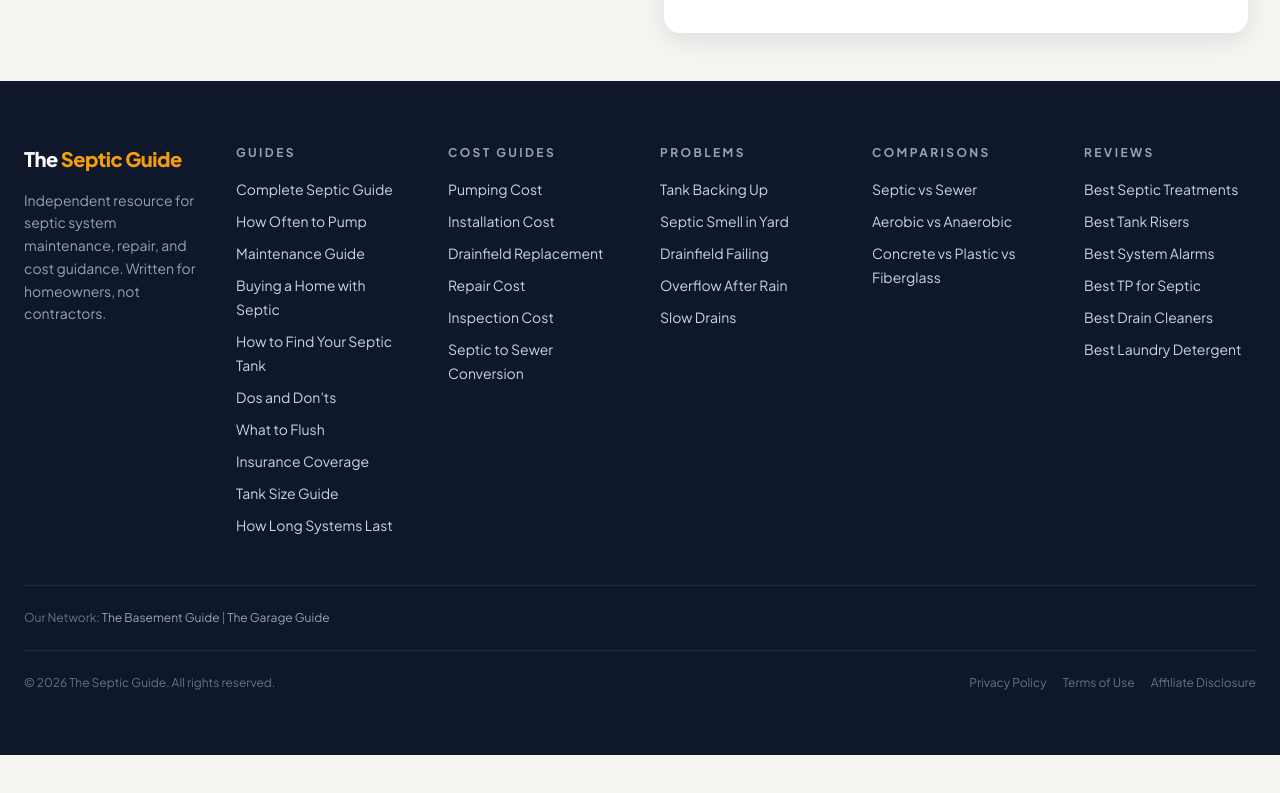
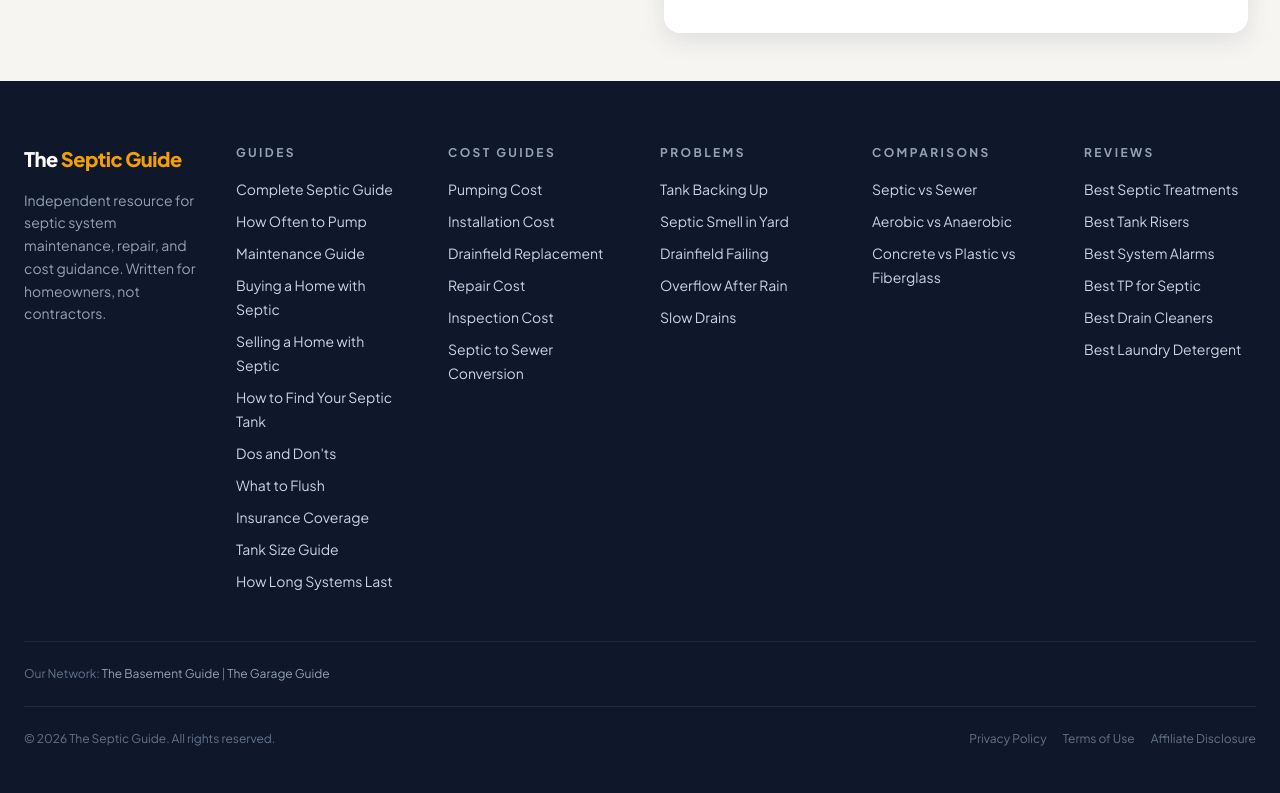
Before and after one commit to thebasementguide2026/theseptic.guide-, a Next.js app: page / in a window 1280 px wide. Shown: the part 5865-6658 px from the top of the page. Before the commit the page ends 6620 px from the top, so only its background shows below. Built offline with nearby package versions, Linux system fonts and the light colour scheme.

Commit message:
Add selling-home-with-septic-system to footer

```diff
--- a/components/Footer.tsx
+++ b/components/Footer.tsx
@@ -8,6 +8,7 @@ const footerSections = [
       { label: 'How Often to Pump', href: '/articles/how-often-pump-septic-tank' },
       { label: 'Maintenance Guide', href: '/maintenance/septic-system-maintenance-checklist' },
       { label: 'Buying a Home with Septic', href: '/guides/buying-home-with-septic' },
+                { label: 'Selling a Home with Septic', href: '/guides/selling-home-with-septic-system' },
       { label: 'How to Find Your Septic Tank', href: '/articles/how-to-find-your-septic-tank' },
       { label: 'Dos and Don\'ts', href: '/guides/septic-dos-and-donts' },
       { label: 'What to Flush', href: '/articles/what-can-cannot-flush-septic-system' },
```
